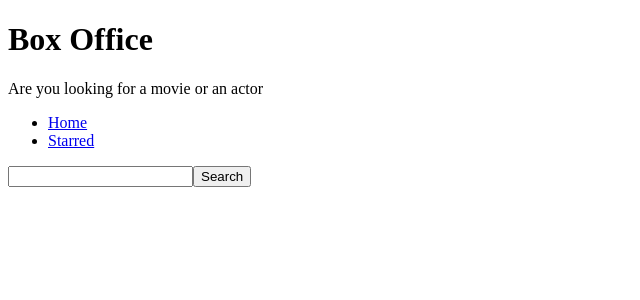
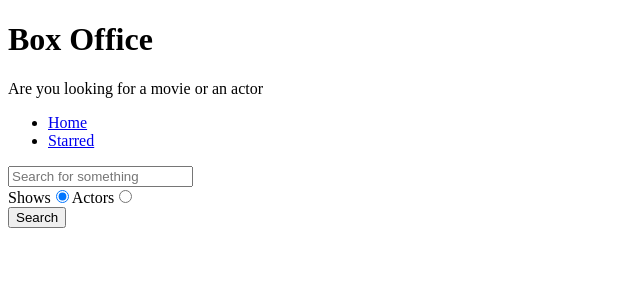
Before and after one commit to H4mxa/Box-Office, a React (Create React App) app: page / in a window 1280 px wide. Shown: the top 300 px of the page, without its empty margins (0-640 px from the left). Built offline with nearby package versions, Linux system fonts and the light colour scheme.

Commit message:
added search option

```diff
--- a/src/pages/Home.js
+++ b/src/pages/Home.js
@@ -6,10 +6,13 @@
 const Home = () => {
   const [input, setInput] = useState("");
   const [results, setResults] = useState(null);
+  const [searchOption, setSearchOption] = useState("shows");
+
+  const isShowsSearch = searchOption === "shows";
 
   const onSearch = () => {
-    apiGet(`/search/shows?q=${input}`)
-      .then((result) => setResults(result))
+    apiGet(`/search/${searchOption}?q=${input}`)
+      ?.then((result) => setResults(result))
       .catch((err) => alert(err));
   };
 
@@ -23,19 +26,21 @@
     }
   };
 
+  const onRadioChange = (e) => {
+    setSearchOption(e.target.value);
+  };
+
   const renderResults = () => {
     if (results && results.length === 0) {
       return <div>No Results</div>;
     }
 
     if (results && results.length > 0) {
-      return (
-        <div>
-          {results.map((item) => (
-            <div key={item.show.id}>{item.show.name}</div>
-          ))}
-        </div>
-      );
+      return results[0].show
+        ? results.map((item) => <div key={item.show.id}>{item.show.name}</div>)
+        : results.map((item) => (
+            <div key={item.person.id}>{item.person.name}</div>
+          ));
     }
 
     return null;
@@ -46,10 +51,35 @@
       <MainPageLayout>
         <input
           type="text"
+          placeholder="Search for something "
           onChange={onInputChange}
           value={input}
           onKeyDown={onKeyDown}
         />
+
+        <div>
+          <label htmlFor="shows-search">
+            Shows
+            <input
+              id="shows-search"
+              type="radio"
+              value="shows"
+              checked={isShowsSearch}
+              onChange={onRadioChange}
+            />
+          </label>
+          <label htmlFor="actors-search">
+            Actors
+            <input
+              id="actors-search"
+              type="radio"
+              value="people"
+              checked={!isShowsSearch}
+              onChange={onRadioChange}
+            />
+          </label>
+        </div>
+
         <button type="button" onClick={onSearch}>
           Search
         </button>
```
